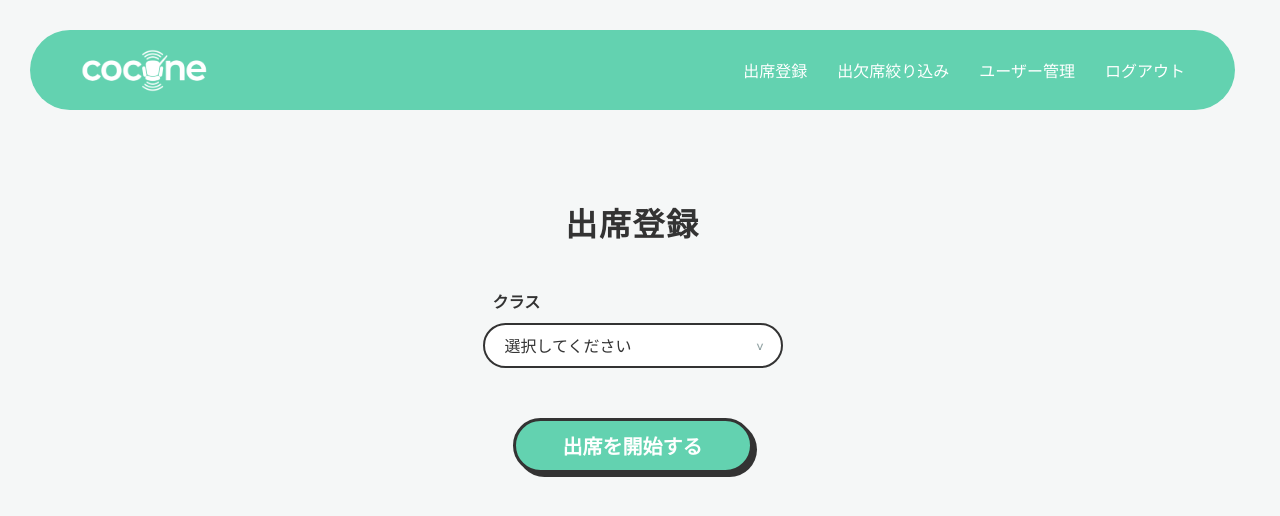
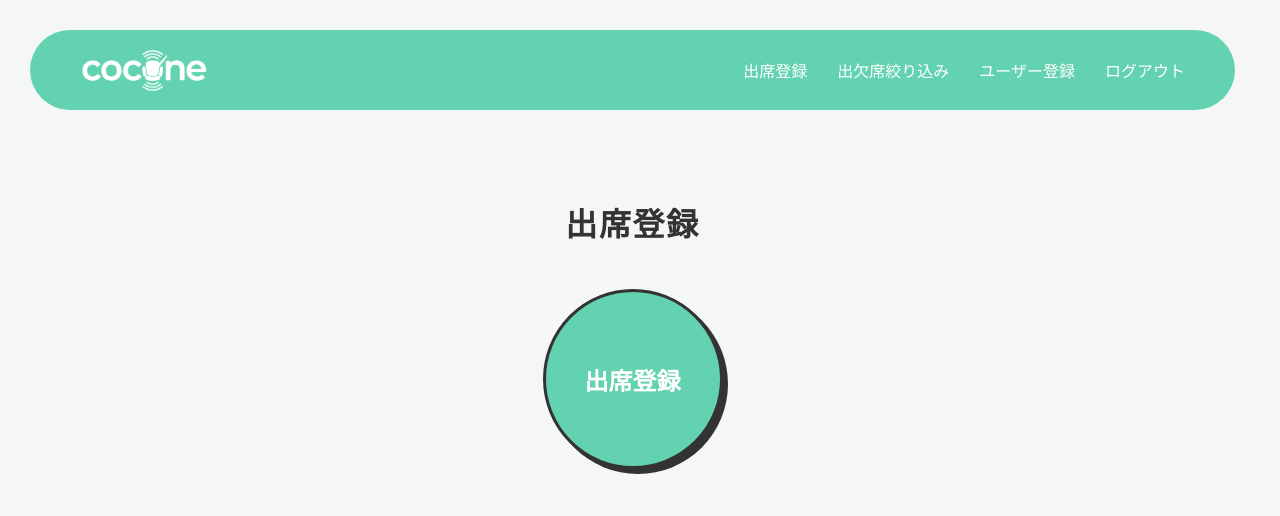
Before and after one commit to esrgdtfdrrthnfytdr/cocone, a FastAPI app: page /register in a window 1280 px wide. Shown: the top 516 px of the page. Run offline with FastAPI, Linux system fonts and the light colour scheme; the visitor is signed in with stand-in values (Sample User, id 1).

Commit message:
Fix 元のファイルに修正

```diff
--- a/static/css/register.css
+++ /dev/null
@@ -1,155 +0,0 @@
-@charset "UTF-8";
-
-/* コンテナ設定 */
-.register-container {
-    width: 95%;
-    max-width: 600px; /* フォームが広がりすぎないように制限 */
-    display: flex;
-    flex-direction: column;
-    align-items: center;
-    gap: 30px;
-}
-
-/* エラーメッセージエリア */
-.page-error-area {
-    width: 100%;
-    min-height: 24px;
-    color: var(--color-warning-red);
-    font-size: 16px;
-    font-weight: 700;
-    text-align: center;
-    display: none;
-}
-
-/* フォームエリア */
-.form-area {
-    display: flex;
-    flex-direction: column;
-    align-items: center;
-    width: 100%;
-    gap: 30px;
-}
-
-/* フォームグループ */
-.form-group {
-    display: flex;
-    flex-direction: column;
-    width: 100%;
-    max-width: 300px; /* 入力欄の幅を制限 */
-    gap: 10px;
-}
-
-.form-group label {
-    font-weight: 700;
-    color: var(--color-text);
-    font-size: 16px;
-    margin-left: 10px;
-}
-
-/* セレクトボックス */
-.select-wrapper {
-    width: 100%;
-    position: relative;
-}
-
-.select-wrapper select {
-    width: 100%;
-    padding: 12px 20px;
-    border: 2px solid var(--color-text);
-    border-radius: 25px; /* 他の画面の入力欄に合わせる */
-    font-size: 16px;
-    appearance: none;
-    background-color: white;
-    font-family: 'Noto Sans JP', sans-serif;
-    cursor: pointer;
-    color: var(--color-text);
-}
-
-.select-wrapper::after {
-    content: 'v';
-    position: absolute;
-    right: 20px;
-    top: 50%;
-    transform: translateY(-50%) scaleX(1.2);
-    pointer-events: none;
-    color: var(--color-gray);
-    font-size: 12px;
-}
-
-/* --- ボタンデザイン (他の画面と統一) --- */
-.register-btn {
-    width: 240px;
-    height: 55px;
-    background-color: var(--color-main);
-    color: white;
-    font-size: 20px;
-    font-weight: 700;
-    border: 3px solid var(--color-text);
-    border-radius: 30px;
-    cursor: pointer;
-    font-family: 'Noto Sans JP', sans-serif;
-    box-shadow: 4px 4px 0px var(--color-text);
-    transition: transform 0.1s, box-shadow 0.1s;
-
-    display: flex;
-    justify-content: center;
-    align-items: center;
-    margin-top: 20px;
-}
-
-.register-btn:hover {
-    filter: brightness(1.05);
-}
-
-.register-btn:active {
-    transform: translate(2px, 2px);
-    box-shadow: 2px 2px 0px var(--color-text);
-}
-
-/* --- 発信中ステータス --- */
-.active-status {
-    display: flex;
-    flex-direction: column;
-    align-items: center;
-    gap: 30px;
-    width: 100%;
-}
-
-.status-text {
-    font-size: 24px;
-    font-weight: 700;
-    color: var(--color-main); /* アクセントカラーではなくメインカラーに戻しました */
-}
-
-/* 終了ボタン (赤色) */
-.stop-btn {
-    width: 240px;
-    height: 55px;
-    background-color: var(--color-warning-red);
-    color: white;
-    font-size: 20px;
-    font-weight: 700;
-    border: 3px solid var(--color-text);
-    border-radius: 30px;
-    cursor: pointer;
-    font-family: 'Noto Sans JP', sans-serif;
-    box-shadow: 4px 4px 0px var(--color-text);
-    transition: transform 0.1s, box-shadow 0.1s;
-
-    display: flex;
-    justify-content: center;
-    align-items: center;
-}
-
-.stop-btn:active {
-    transform: translate(2px, 2px);
-    box-shadow: 2px 2px 0px var(--color-text);
-}
-
-/* レスポンシブ */
-@media (max-width: 768px) {
-    .register-btn, .stop-btn {
-        width: 100%;
-        max-width: 240px;
-    }
-}
--- a/static/js/register.js
+++ /dev/null
@@ -1,62 +0,0 @@
-document.addEventListener('DOMContentLoaded', function() {
-
-    // IDでの取得に変更はありませんが、念のため確認
-    const startBtn = document.getElementById('start-btn');
-    const stopBtn = document.getElementById('stop-btn');
-    const classSelect = document.getElementById('class-select');
-
-    const formArea = document.querySelector('.form-area');
-    const activeStatus = document.getElementById('active-status');
-    const errorMsgArea = document.getElementById('register-error-msg');
-
-    function showError(msg) {
-        if (errorMsgArea) {
-            errorMsgArea.textContent = msg;
-            errorMsgArea.style.display = 'block';
-        }
-    }
-
-    function clearError() {
-        if (errorMsgArea) {
-            errorMsgArea.textContent = '';
-            errorMsgArea.style.display = 'none';
-        }
-    }
-
-    if (classSelect) {
-        classSelect.addEventListener('change', clearError);
-    }
-
-    // --- 出席開始ボタン ---
-    if (startBtn) {
-        startBtn.addEventListener('click', function() {
-            clearError();
-
-            const selectedClass = classSelect ? classSelect.value : '';
-
-            // 科目バリデーションは削除済み。クラスのみチェック。
-            if (!selectedClass) {
-                showError('※ クラスを選択してください');
-                return;
-            }
-
-            // 発信開始処理（デモ）
-            // フォームを隠して、発信中ステータスを表示
-            formArea.style.display = 'none';
-            activeStatus.style.display = 'flex';
-        });
-    }
-
-    // --- 終了ボタン ---
-    if (stopBtn) {
-        stopBtn.addEventListener('click', function() {
-            if (confirm('出席登録を終了しますか？')) {
-                // 元に戻す
-                activeStatus.style.display = 'none';
-                formArea.style.display = 'flex';
-
-                alert('出席登録を終了しました。');
-            }
-        });
-    }
-});
--- a/templates/register.html
+++ b/templates/register.html
@@ -3,13 +3,13 @@
 <head>
     <meta charset="UTF-8">
     <meta name="viewport" content="width=device-width, initial-scale=1.0">
-    <title>出席登録 | cocone</title>
+    <title>cocone - 出席登録</title>
     <link rel="preconnect" href="https://fonts.googleapis.com">
     <link rel="preconnect" href="https://fonts.gstatic.com" crossorigin>
     <link href="https://fonts.googleapis.com/css2?family=Noto+Sans+JP:wght@400;700&family=Roboto:wght@400;700&display=swap" rel="stylesheet">
 
-    <link rel="stylesheet" href="../static/css/common.css">
-    <link rel="stylesheet" href="../static/css/register.css">
+    <link rel="stylesheet" href="{{ url_for('static', path='/css/common.css') }}">
+    <link rel="stylesheet" href="{{ url_for('static', path='/css/student.css') }}">
 </head>
 <body>
     <header>
@@ -17,13 +17,13 @@
             <span></span><span></span><span></span>
         </button>
         <div class="logo-container">
-            <img src="../static/image/cocone_white_logo.png" alt="cocone">
+            <img src="{{ url_for('static', path='/image/cocone_white_logo.png') }}" alt="cocone">
         </div>
         <nav class="pc-nav">
-            <a href="register.html">出席登録</a>
-            <a href="rollCall.html">出欠席絞り込み</a>
-            <a href="userManagement.html">ユーザー管理</a>
-            <a href="#">ログアウト</a>
+            <a href="/register">出席登録</a>
+            <a href="/attendanceFilter">出欠席絞り込み</a>
+            <a href="#">ユーザー登録</a>
+            <a href="/logout">ログアウト</a>
         </nav>
     </header>
 
@@ -31,48 +31,48 @@
         <div class="menu-background">
             <div class="menu-header">
                 <button id="close-btn" class="close-btn">×</button>
-                <img src="../static/image/cocone_white_logo.png" alt="cocone" class="menu-logo">
+                <img src="{{ url_for('static', path='/image/cocone_white_logo.png') }}" alt="cocone" class="menu-logo">
             </div>
             <nav class="mobile-nav-links">
-                <a href="register.html">出席登録</a>
-                <a href="rollCall.html">出欠席絞り込み</a>
-                <a href="userManagement.html">ユーザー管理</a>
-                <a href="#">ログアウト</a>
+                <a href="/register">出席登録</a>
+                <a href="/attendanceFilter">出欠席絞り込み</a>
+                <a href="#">ユーザー登録</a>
+                <a href="/logout">ログアウト</a>
             </nav>
         </div>
     </div>
 
     <main>
         <h1>出席登録</h1>
-
-        <div class="register-container">
-            <div id="register-error-msg" class="page-error-area"></div>
-
-            <div class="form-area">
-                <div class="form-group">
-                    <label for="class-select">クラス</label>
-                    <div class="select-wrapper">
-                        <select id="class-select">
-                            <option value="">選択してください</option>
-                            <option value="R1A2">R1A2</option>
-                            <option value="R1A3">R1A3</option>
-                        </select>
-                    </div>
-                </div>
-
-                <button id="start-btn" class="register-btn">
-                    出席を開始する
-                </button>
-            </div>
-
-            <div id="active-status" class="active-status" style="display: none;">
-                <p class="status-text">出席登録を受付中...</p>
-                <button id="stop-btn" class="stop-btn">終了する</button>
-            </div>
-        </div>
+        <button id="register-btn" class="circle-button">出席登録</button>
     </main>
 
-    <script src="../static/js/common.js"></script>
-    <script src="../static/js/register.js"></script>
+    <div id="completion-modal" class="modal-overlay">
+        <div class="modal-content">
+            <h2>出席登録が完了しました！</h2>
+            <div class="attendance-details">
+                <div class="detail-row">
+                    <span class="detail-label">出席番号</span>
+                    <span class="detail-value">13</span>
+                </div>
+                <div class="detail-row">
+                    <span class="detail-label">氏名</span>
+                    <span class="detail-value">情報太郎</span>
+                </div>
+                <div class="detail-row">
+                    <span class="detail-label">登録日</span>
+                    <span class="detail-value">11月25日</span>
+                </div>
+                <div class="detail-row">
+                    <span class="detail-label">登録コマ</span>
+                    <span class="detail-value">1コマ目</span>
+                </div>
+            </div>
+            <button id="modal-close-btn" class="modal-close-btn">閉じる</button>
+        </div>
+    </div>
+
+    <script src="{{ url_for('static', path='/js/common.js') }}"></script>
+    <script src="{{ url_for('static', path='/js/student.js') }}"></script>
 </body>
 </html>
```
